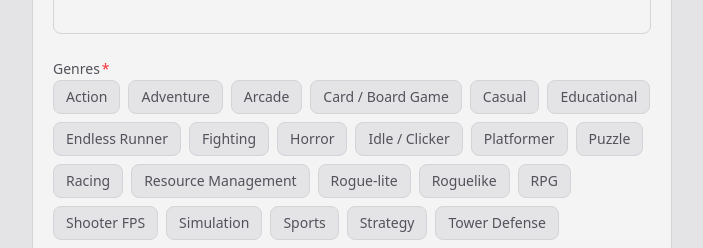
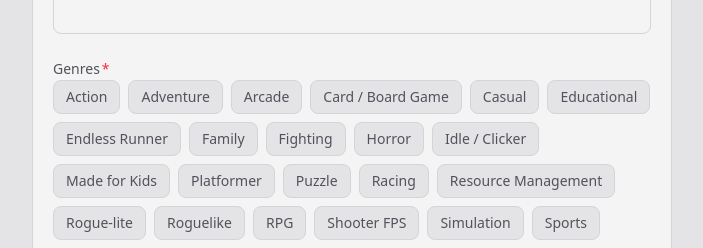
Before and after one commit to ArabicGamesDirectory/arabic-games-directory, a Next.js app: page /en/submit in a window 1280 px wide. Shown: the part 1040-1288 px from the top of the page, without its empty margins (288-991 px from the left). Built offline with nearby package versions, Linux system fonts and the light colour scheme; no server answers; the database is empty.

Commit message:
new genres

```diff
--- a/messages/ar.json
+++ b/messages/ar.json
@@ -149,9 +149,11 @@
     "casual": "كاجوال",
     "educational": "تعليمي",
     "endlessRunner": "ركض لا نهائي",
+    "family": "عائلي",
     "fighting": "قتال",
     "horror": "رعب",
     "idleClicker": "إيدل / نقر",
+    "madeForKids": "للأطفال",
     "platformer": "منصات",
     "puzzle": "ألغاز",
     "racing": "سباقات",
--- a/messages/en.json
+++ b/messages/en.json
@@ -149,9 +149,11 @@
     "casual": "Casual",
     "educational": "Educational",
     "endlessRunner": "Endless Runner",
+    "family": "Family",
     "fighting": "Fighting",
     "horror": "Horror",
     "idleClicker": "Idle / Clicker",
+    "madeForKids": "Made for Kids",
     "platformer": "Platformer",
     "puzzle": "Puzzle",
     "racing": "Racing",
--- a/src/components/SubmitForm.tsx
+++ b/src/components/SubmitForm.tsx
@@ -43,8 +43,8 @@ const PLATFORM_OPTIONS = [
 // Used for state initialization (no translations needed at this level)
 const GENRE_BASE_VALUES = [
   "Action", "Adventure", "Arcade", "Card / Board Game", "Casual",
-  "Educational", "Endless Runner", "Fighting", "Horror", "Idle / Clicker",
-  "Platformer", "Puzzle", "Racing", "Resource Management", "Rogue-lite",
+  "Educational", "Endless Runner", "Family", "Fighting", "Horror", "Idle / Clicker",
+  "Made for Kids", "Platformer", "Puzzle", "Racing", "Resource Management", "Rogue-lite",
   "Roguelike", "RPG", "Shooter FPS", "Simulation", "Sports",
   "Strategy", "Tower Defense", "Visual Novel",
 ];
@@ -213,9 +213,11 @@ export function SubmitForm({ initialData, backHref = "/" }: SubmitFormProps) {
       { value: "Casual", key: "casual" },
       { value: "Educational", key: "educational" },
       { value: "Endless Runner", key: "endlessRunner" },
+      { value: "Family", key: "family" },
       { value: "Fighting", key: "fighting" },
       { value: "Horror", key: "horror" },
       { value: "Idle / Clicker", key: "idleClicker" },
+      { value: "Made for Kids", key: "madeForKids" },
       { value: "Platformer", key: "platformer" },
       { value: "Puzzle", key: "puzzle" },
       { value: "Racing", key: "racing" },
```
Also changed, not shown: 1 other file (tests, documents, lock files or other folders).
